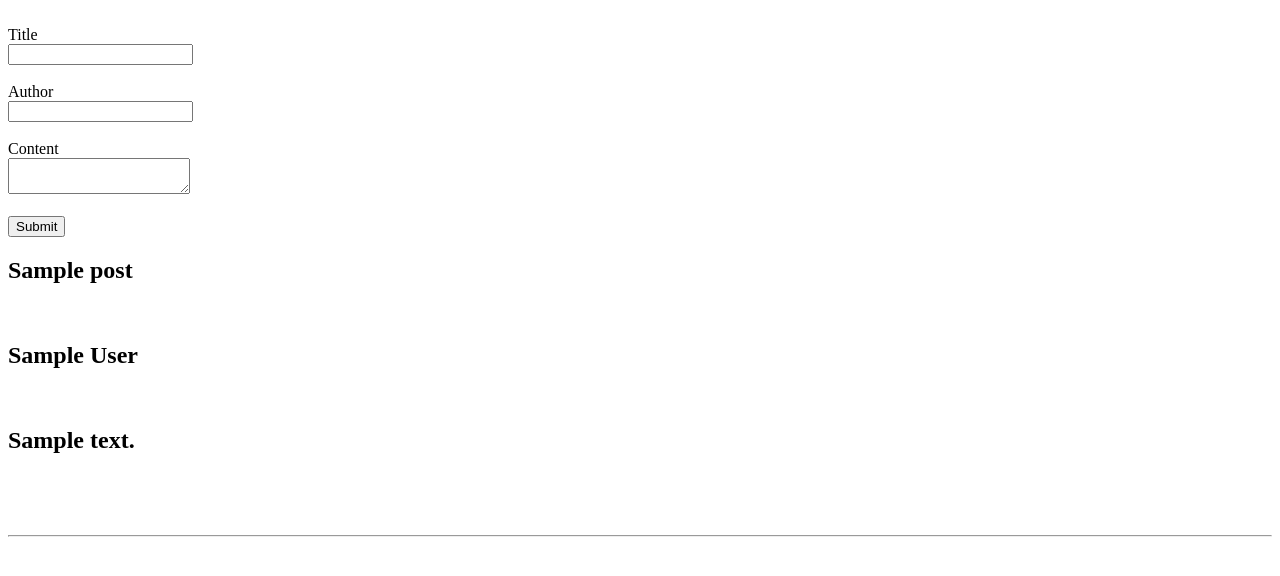
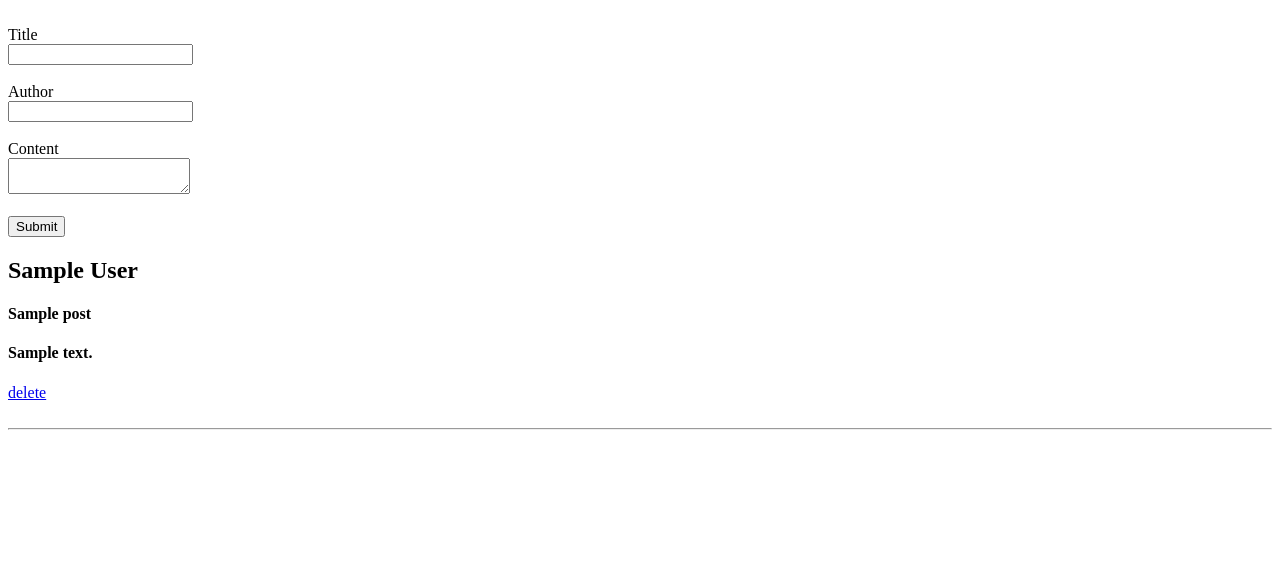
Before and after one commit to wannacry3030/python3_flask, a Flask app: page / in a window 1280 px wide. Shown: the top 576 px of the page. Run offline with Flask 2, Linux system fonts and the light colour scheme; tables that the repository leaves empty hold one stand-in row (values such as "Sample post").

Commit message:
modified:   main.py

```diff
--- a/main.py
+++ b/main.py
@@ -32,4 +32,14 @@ def add_post():
         print("Error", error)
 
 
+@app.route("/post/<id>/del", methods=["GET"])
+def delete_post(id):
+    try:
+        post = Post.query.get(id)
+        db.session.delete(post)
+        db.session.commit()
+    except Exception as error:
+        print("Error", error)
+
+
 app.run(debug=True)
--- a/template/index.html
+++ b/template/index.html
@@ -17,9 +17,10 @@
      <input type="submit" value="Submit">
     </form>
     {% for post in posts %}
-        <h2>{{post.title}}</h2></br>
-        <h2>{{post.author}}</h2></br>
-        <h2>{{post.content}}</h2></br>
+        <h2>{{post.author}}</h2>
+        <h4>{{post.title}}</h4>
+        <h4>{{post.content}}</h4>
+        <a href="{{ url_for('delete_post', id=post.id)}}">delete</a>
         <br></br><hr>
     {% endfor %}
   </body>
```
Also changed, not shown: instance/blog.sqlite3.
